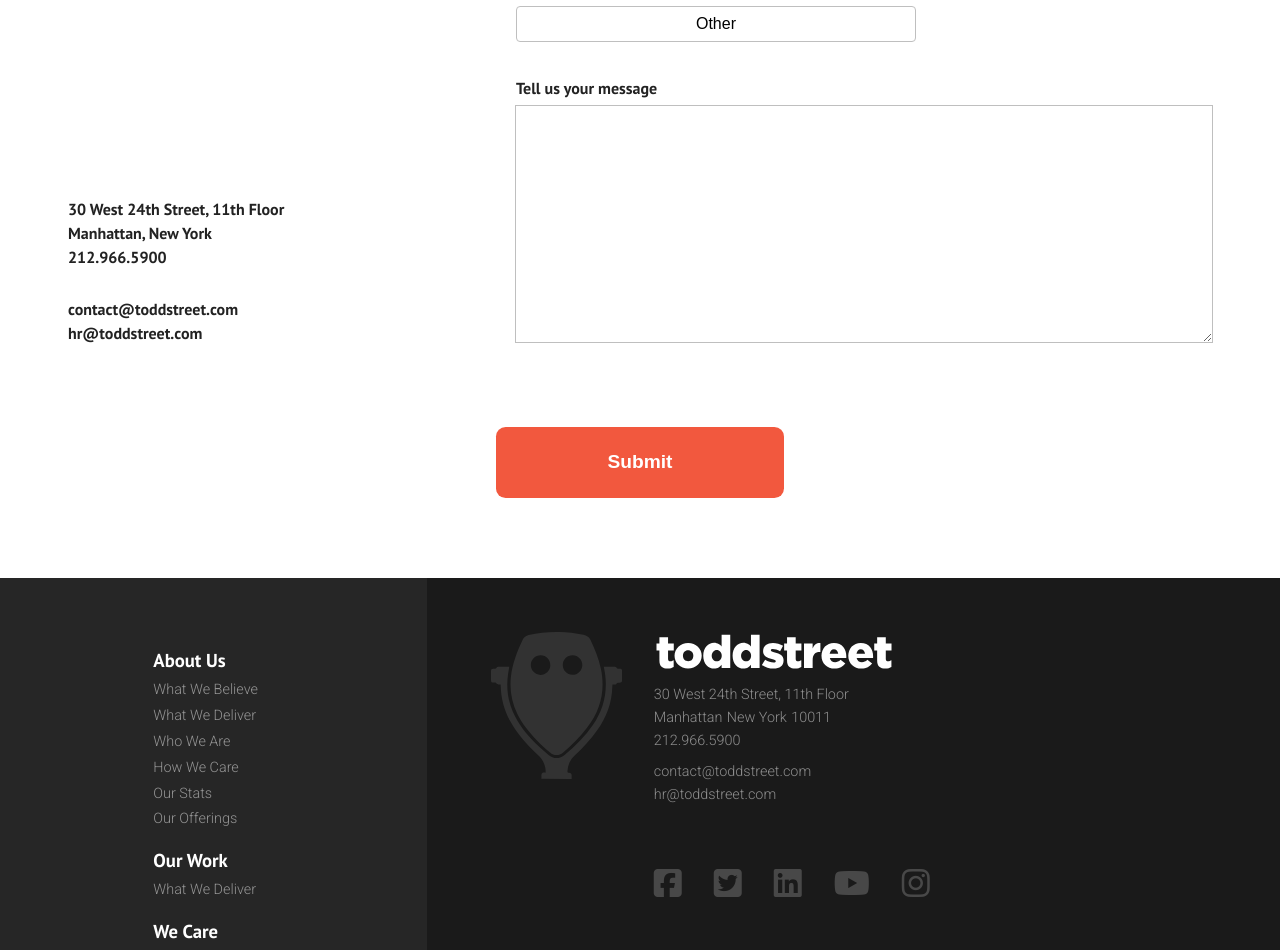
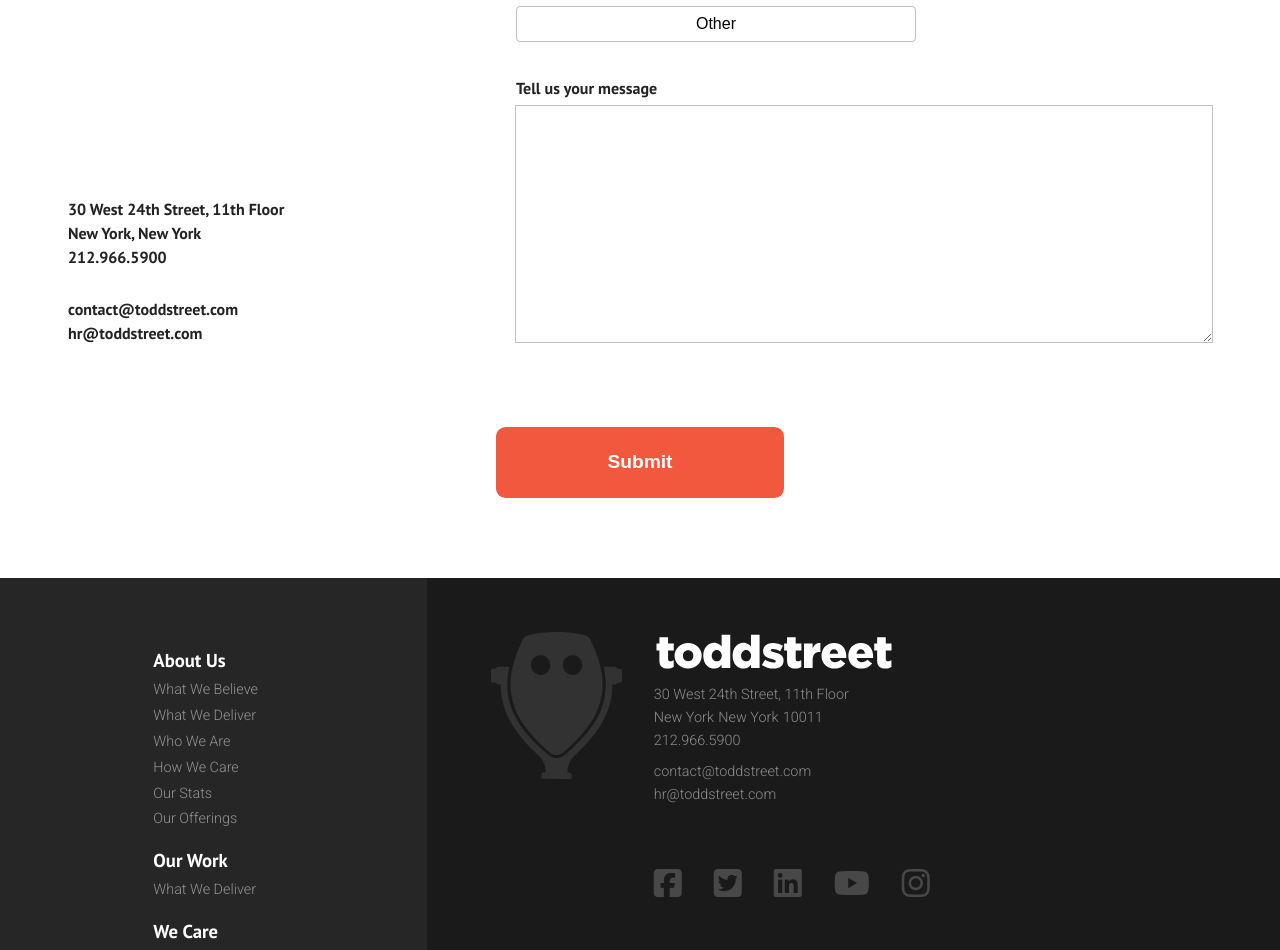
Before and after one commit to toddstreetDev/toddstreetDev.github.io, a Jekyll site: the page built from contact.markdown, in a window 1280 px wide. Shown: the part 729-1679 px from the top of the page. Built offline with Jekyll 4.4.1, drawn with Linux system fonts in a browser that asks for light colours; nearby versions of some CDN libraries.

Commit message:
fixed city

```diff
--- a/_config.yml
+++ b/_config.yml
@@ -81,7 +81,7 @@ defaults:
     -
 email: smetcalf@toddstreet.com
 address: 30 West 24th Street, 11th Floor
-city: Manhattan
+city: New York
 state: New York
 zip: 10011
 telephone: 212.966.5900
```
